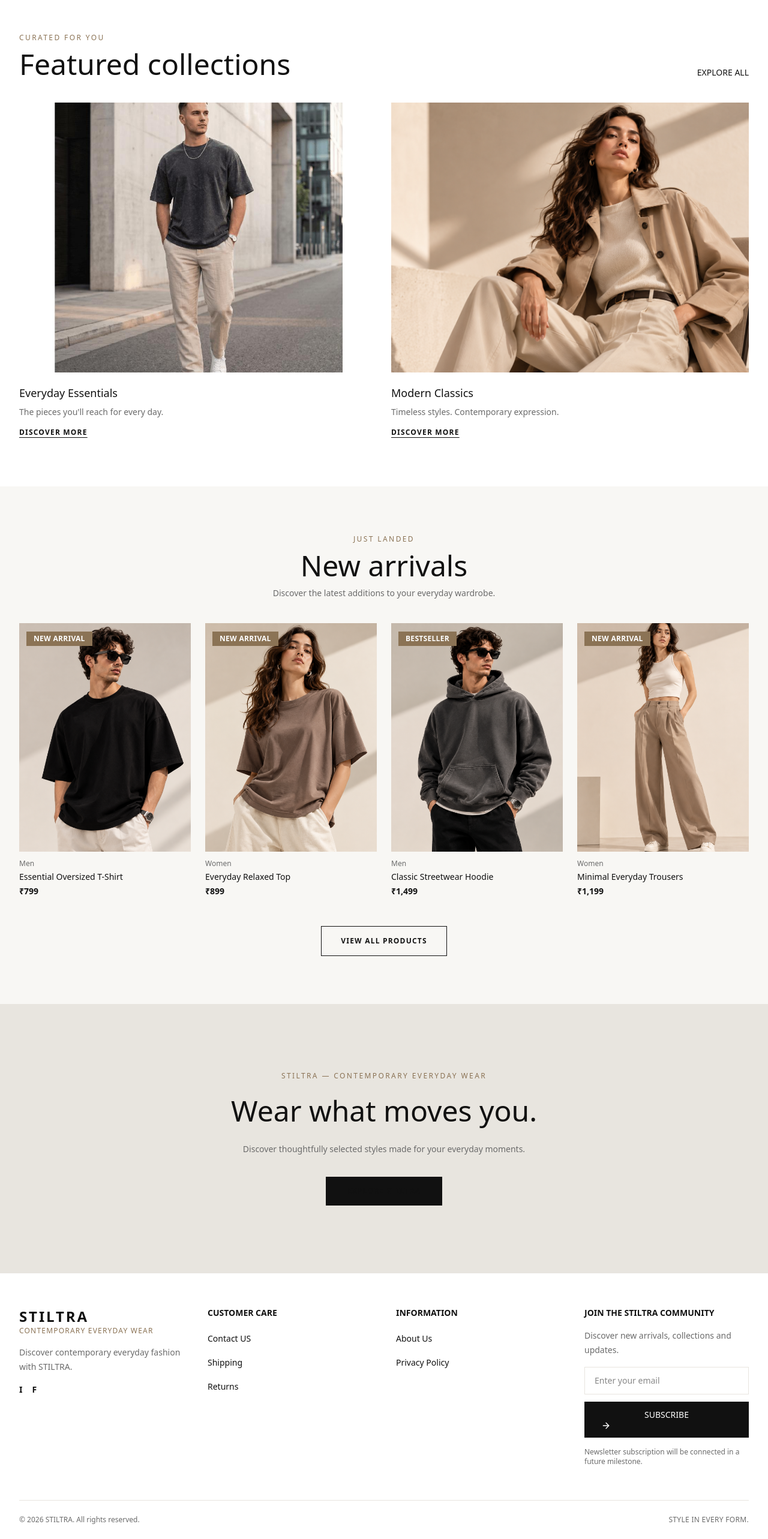
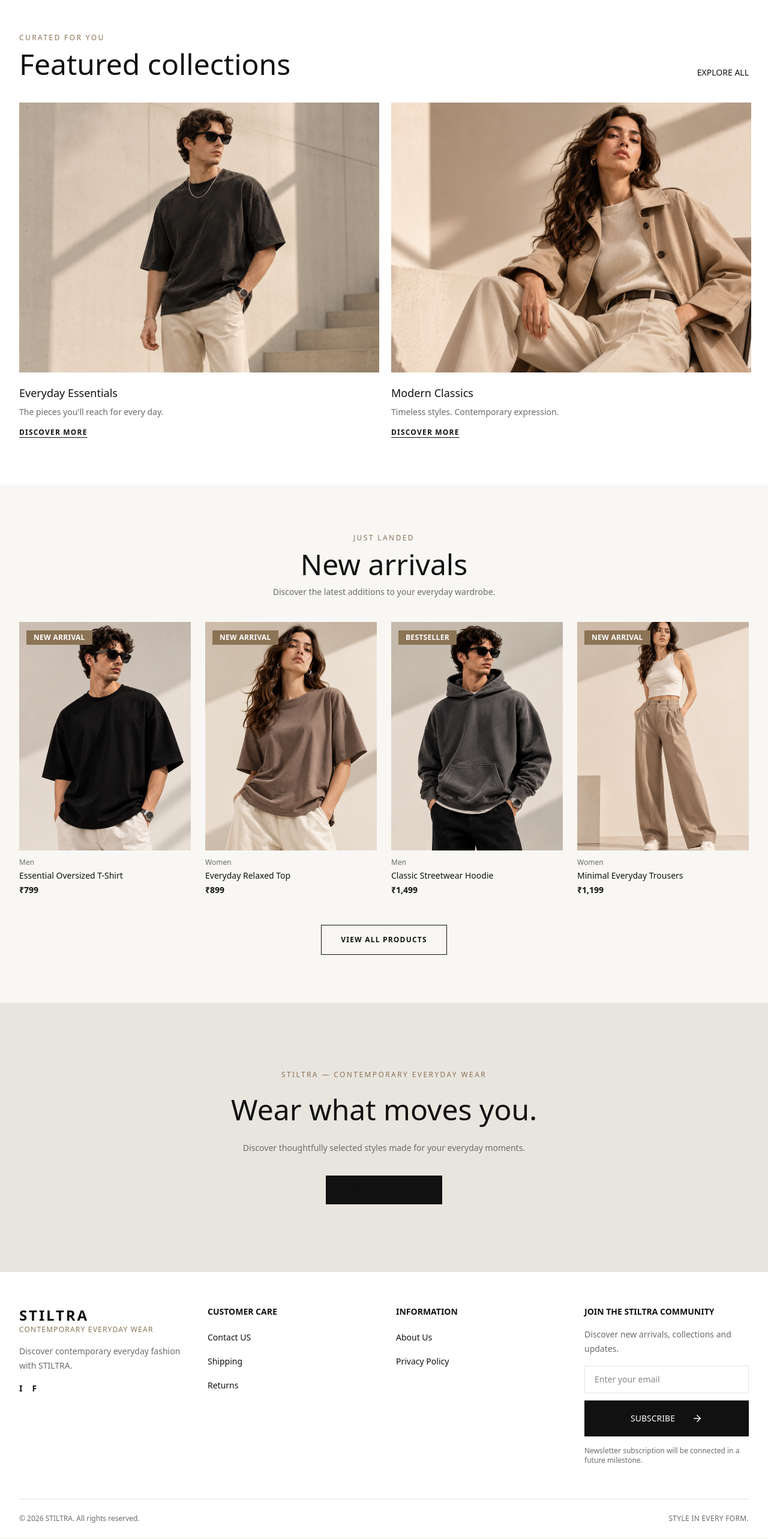
Before and after one commit to Nayan-Vijay-Sonawane/stiltra-clothing-store, a Next.js app in the folder stiltra-store/frontend/: page / in a window 1280 px wide. Shown: the part 1708-4274 px from the top of the page at 60% size. Built offline with nearby package versions, Linux system fonts and the light colour scheme.

Commit message:
build STILTRA ecommerce homepage

```diff
--- a/stiltra-store/frontend/components/home/BrandCTA.tsx
+++ b/stiltra-store/frontend/components/home/BrandCTA.tsx
@@ -19,7 +19,8 @@ export default function BrandCTA() {
 
       <Link
         href="/men"
-        className="mt-8 inline-flex bg-[#111111] px-9 py-4 text-xs font-semibold tracking-widest text-white transition-colors hover:bg-[#333333]"
+        className="mt-8 inline-flex px-9 py-4 text-xs font-semibold tracking-widest bg-[#111111] text-white transition-colors hover:bg-[#333333]"
+
       >
         EXPLORE STILTRA
       </Link>
--- a/stiltra-store/frontend/components/home/FeaturedCollections.tsx
+++ b/stiltra-store/frontend/components/home/FeaturedCollections.tsx
@@ -7,7 +7,7 @@ const collections = [
   {
     title: "Everyday Essentials",
     description: "The pieces you'll reach for every day.",
-    image: "/images/collection-1.jpg",
+    image: "/images/collection-1.png",
     href: "/category/everyday-essentials",
   },
   {
@@ -57,7 +57,7 @@ export default function FeaturedCollections() {
               className="group"
             >
 
-              <div className="relative h-[350px] overflow-hidden bg-[#F8F7F4] sm:h-[450px]">
+              <div className="relative aspect-[4/3] overflow-hidden bg-[#F8F7F4] sm:h-[450px]">
 
                 <Image
                   src={collection.image}
@@ -69,7 +69,7 @@ export default function FeaturedCollections() {
 
               </div>
 
-              <div className="mt-5">
+              <div className="flex flex-1 flex-col pt-5">
 
                 <h3 className="text-lg font-medium">
                   {collection.title}
--- a/stiltra-store/frontend/components/layout/Footer.tsx
+++ b/stiltra-store/frontend/components/layout/Footer.tsx
@@ -143,10 +143,10 @@ export default function Footer() {
               <Button
                 type="submit"
                 size="md"
-                className="w-full"
+                className="relative flex gap-5 w-full items-center justify-center px-6 py-5 bg-[var(--color-primary)] text-white hover:bg-[var(--color-accent)] transition-colors duration-300"
               >
                 SUBSCRIBE
-                <ArrowRight size={16} className="ml-2" />
+                <ArrowRight size={18} className="ml-2" />
               </Button>
 
             </form>
```
Also changed, not shown: stiltra-store/frontend/public/images/collection-1.jpg (deleted), stiltra-store/frontend/public/images/collection-1.png (added).
